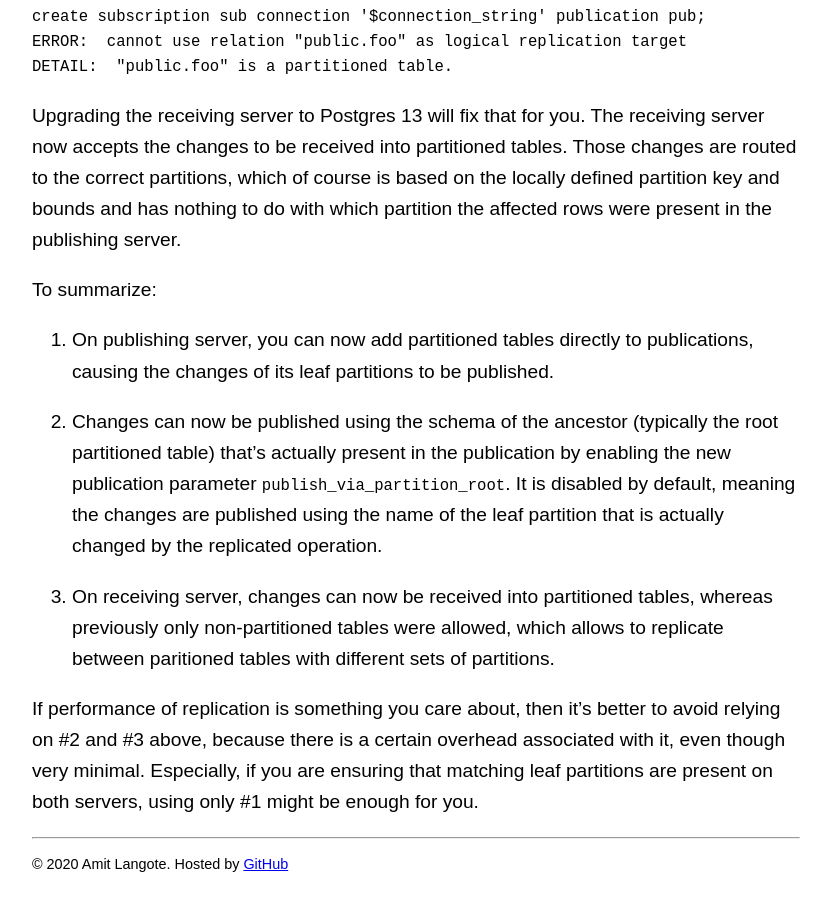
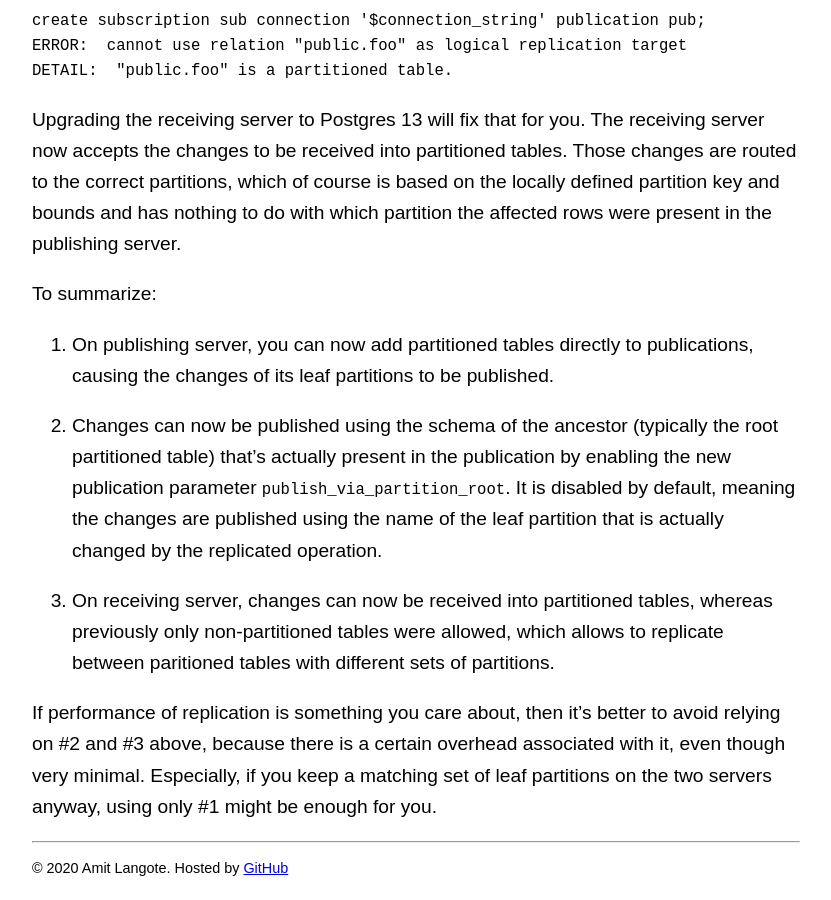
Before and after one commit to amitlan/website, a Jekyll site: the page built from writing/pg/partition-logical-replication/index.md, in a window 1280 px wide and 900 px high, scrolled down 1788 px. Shown: the whole window, without its empty margins (224-1055 px from the left). Built offline with Jekyll 4.4.1, drawn with Linux system fonts in a browser that asks for light colours; some of the changed text lies outside the part shown.

Commit message:
partition-logical-replication: wording, date

```diff
--- a/writing/pg/partition-logical-replication/index.md
+++ b/writing/pg/partition-logical-replication/index.md
@@ -91,5 +93,5 @@ to replicate between paritioned tables with different sets of partitions.
 
 If performance of replication is something you care about, then it’s better to
 avoid relying on #2 and #3 above, because there is a certain overhead associated
-with it, even though very minimal. Especially, if you are ensuring that matching
-leaf partitions are present on both servers, using only #1 might be enough for you.
+with it, even though very minimal. Especially, if you keep a matching set of
+leaf partitions on the two servers anyway, using only #1 might be enough for you.
```
Also changed, not shown: other parts of writing/pg/partition-logical-replication/index.md (+4 -2 lines).
